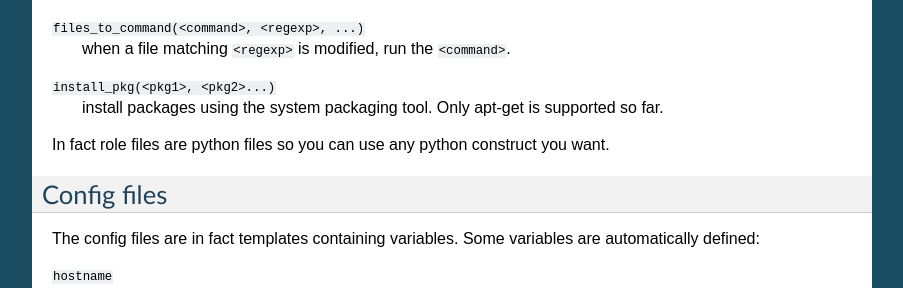
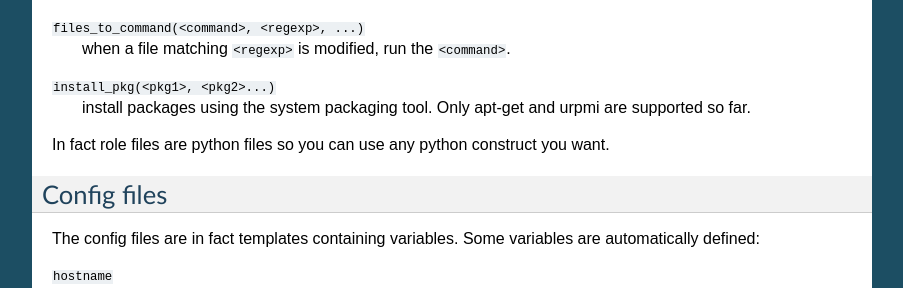
Before and after one commit to flepied/adminkit, a Sphinx documentation site: the page built from docs/adminkit.txt, in a window 1280 px wide and 900 px high, scrolled down 1570 px. Shown: the part 161-449 px from the top of the window, without its empty margins (198-1101 px from the left). Built offline with Sphinx 7.4.7, drawn with Linux system fonts in a browser that asks for light colours.

Commit message:
add urpmi to the list of supported package managers

```diff
--- a/docs/adminkit.txt
+++ b/docs/adminkit.txt
@@ -107,8 +107,8 @@ directory. Role files can use the following directives:
   when a file matching ``<regexp>`` is modified, run the ``<command>``.
 
 ``install_pkg(<pkg1>, <pkg2>...)``
-  install packages using the system packaging tool. Only apt-get is
-  supported so far.
+  install packages using the system packaging tool. Only apt-get and urpmi
+  are supported so far.
 
 In fact role files are python files so you can use any python
 construct you want.
```
